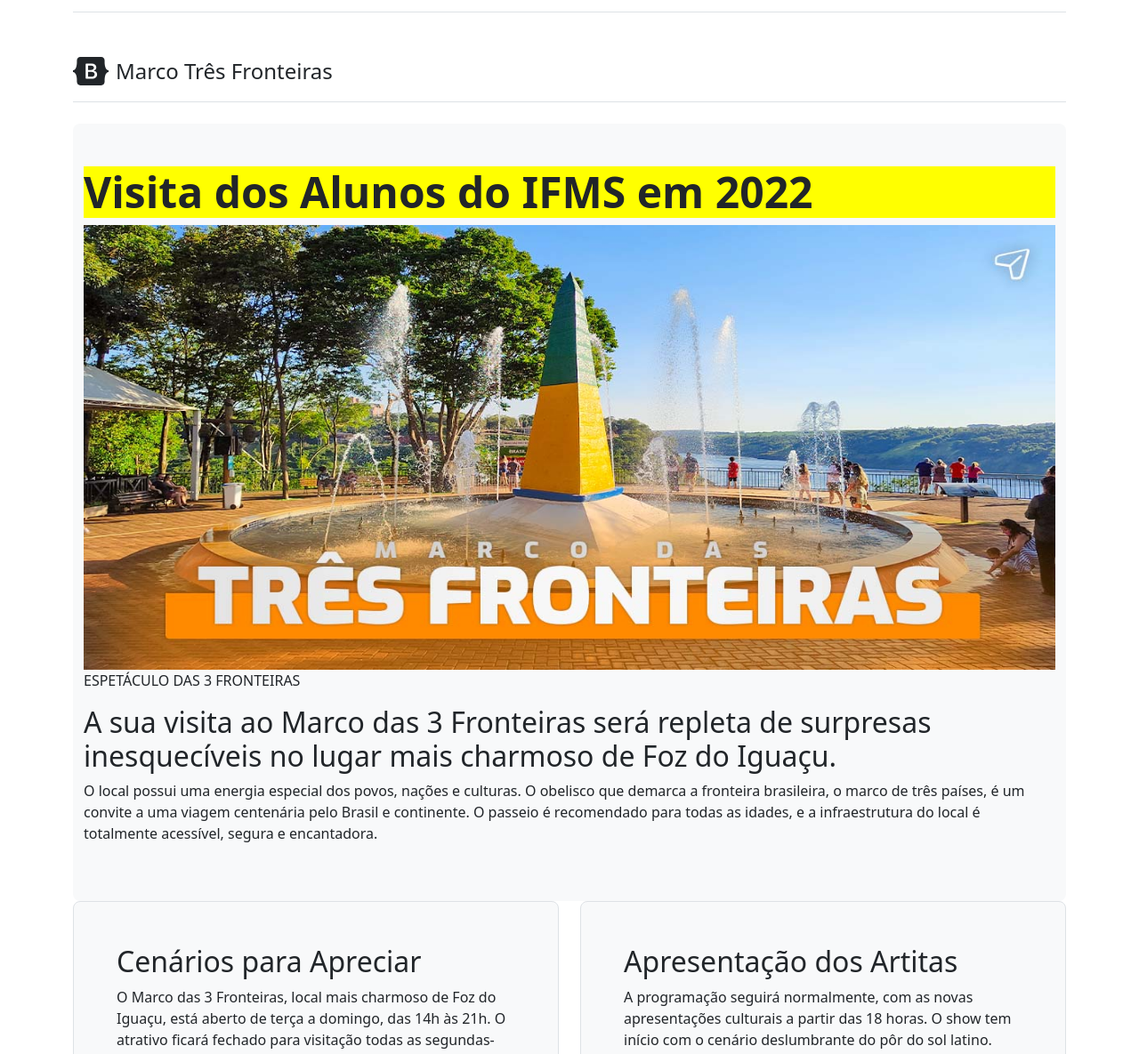
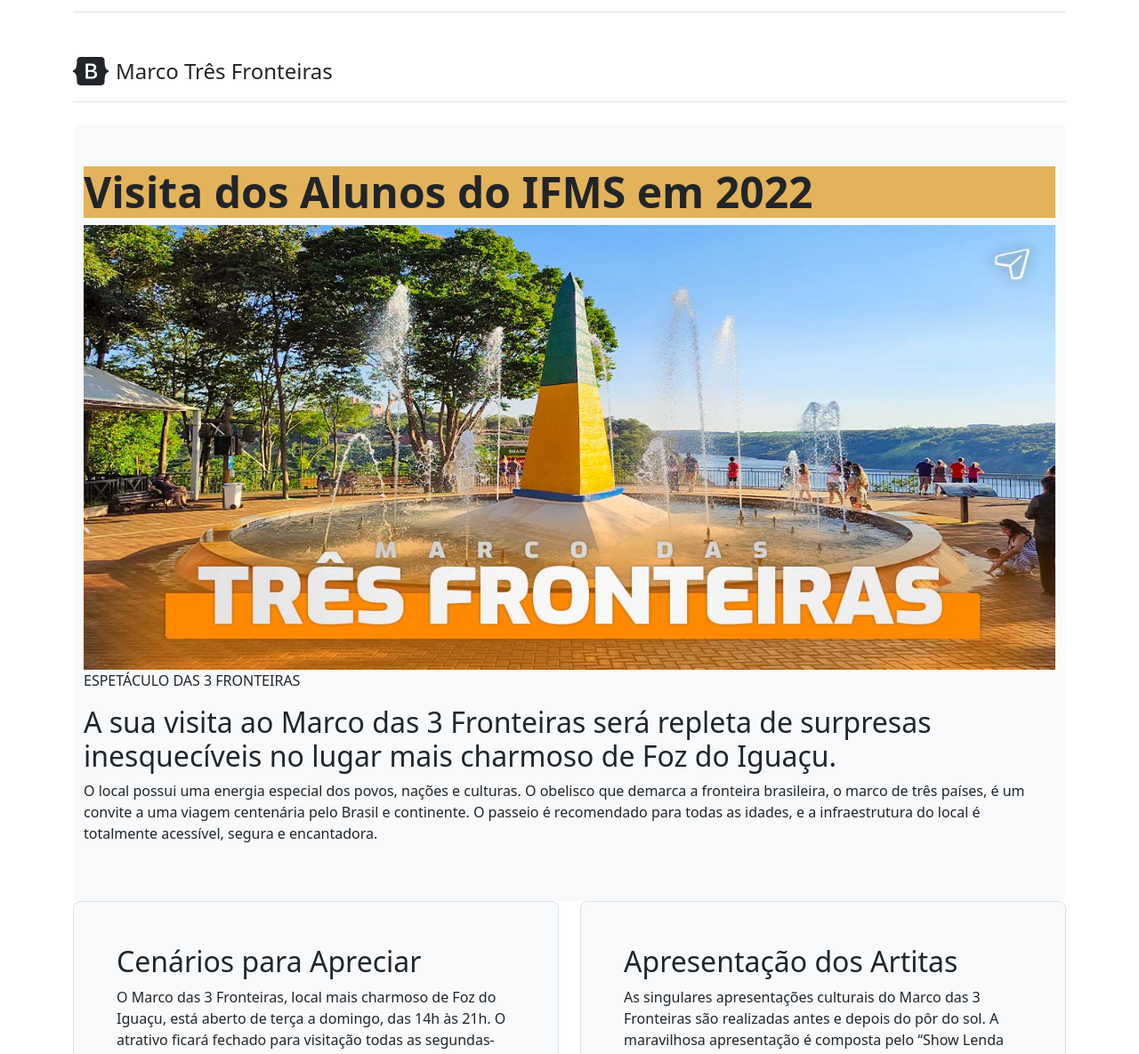
Before and after one commit to camila-koike/visitaTec, a plain HTML site: page marco-tres-fronteiras.html in a window 1280 px wide. Shown: the part 115-1300 px from the top of the page at 89% size. Drawn offline with nearby package versions, Linux system fonts and the light colour scheme.

Commit message:
enviando atividade 28/11

```diff
--- a/marco-tres-fronteiras.html
+++ b/marco-tres-fronteiras.html
@@ -42,7 +42,7 @@
 
         <div class="h-560 p-20  bg-light rounded-3">
           <div class="container-fluid py-5">
-            <h1 class="display-5 fw-bold"  style="background-color:yellow">Visita dos Alunos do IFMS em 2022  </h1>
+            <h1 class="display-5 fw-bold"  style="background-color:rgb(226, 179, 90)">Visita dos Alunos do IFMS em 2022  </h1>
 
             <figure>
               <img src="marco-das-tres-fronteiras-1.jpg" alt="" width="100%" height=500>
@@ -79,6 +79,9 @@
               <figure>
                 <h2> Apresentação dos Artitas</h2>
                 <p>
+
+
+As singulares apresentações culturais do Marco das 3 Fronteiras são realizadas antes e depois do pôr do sol. A maravilhosa apresentação é composta pelo “Show Lenda das Cataratas” – um balé que conta a história do casal indígena Naipi e Tarobá e a origem das Cataratas do Iguaçu, uma das Sete Maravilhas da Natureza. Também pelo “Show Minueto”, um espetáculo que simboliza a colonização europeia na Região Sul do Brasil. Para encerrar há o “Show dos Três Países”, uma apresentação de danças típicas que homenageiam os países vizinhos com bailarinos — todos da região — vestidos a caráter nos ritmos do samba brasileiro, tango argentino e polca paraguaia.
                   A programação seguirá normalmente, com as novas apresentações culturais a partir das 18 horas. O show tem início com o cenário deslumbrante do pôr do sol latino.
                 </p>
                 <img src="marco.jpg"" width=500 height=400>
```
